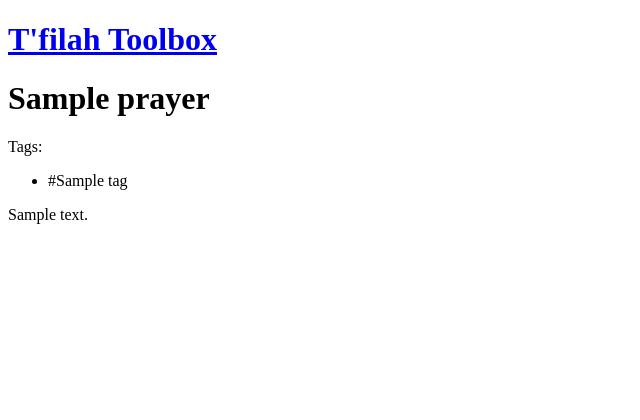
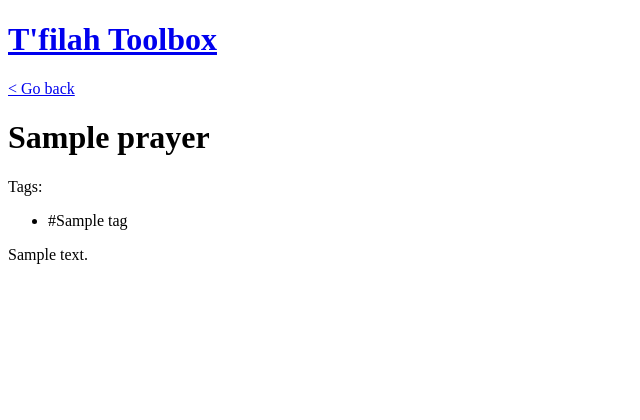
Before and after one commit to AceAttorneyMaster111/tfilah-toolbox, a Django app: page /hashirim_shelanu/viewprayer/1/ in a window 1280 px wide. Shown: the top 420 px of the page, without its empty margins (0-640 px from the left). Run offline with Django 3.2, Linux system fonts and the light colour scheme; tables that the repository leaves empty hold one stand-in row (values such as "Sample post").

Commit message:
Added working back links to pages

```diff
--- a/hashirim_shelanu/templates/hashirim_shelanu/viewartist.html
+++ b/hashirim_shelanu/templates/hashirim_shelanu/viewartist.html
@@ -9,6 +9,7 @@
     <body>
         {% include "tfilah_toolbox/header.html" %}
         <main>
+            <p><a href="#" onclick="history.back(); return false;">&lt; Go back</a></p>
             <h1>{{ artist }}</h1>
             <img src="{% if artist.picture %}{{ artist.picture.url }}{% else %}{% static 'hashirim_shelanu/Unknown-person.gif' %}{% endif %}" height="250">
         </main>
--- a/hashirim_shelanu/templates/hashirim_shelanu/viewprayer.html
+++ b/hashirim_shelanu/templates/hashirim_shelanu/viewprayer.html
@@ -9,6 +9,7 @@
     <body>
         {% include "tfilah_toolbox/header.html" %}
         <main>
+            <p><a href="#" onclick="history.back(); return false;">&lt; Go back</a></p>
             <h1>{{ prayer.name }}</h1>
             <p>Tags:</p>
             <ul>
--- a/hashirim_shelanu/templates/hashirim_shelanu/viewsong.html
+++ b/hashirim_shelanu/templates/hashirim_shelanu/viewsong.html
@@ -11,7 +11,7 @@
         {% include "tfilah_toolbox/header.html" %}
         <main>
             <div id="main-head">
-                <p><a href="{% url 'hashirim_shelanu:search' %}">&lt; Go back</a></p>
+                <p><a href="#" onclick="history.back(); return false;">&lt; Go back</a></p>
                 <h2>{{ song.title }}</h2>
                 <h3>{{ song.artist }}</h3>
                 <p>Prayer: <b>{{ song.prayer.name }}</b></p>
```
